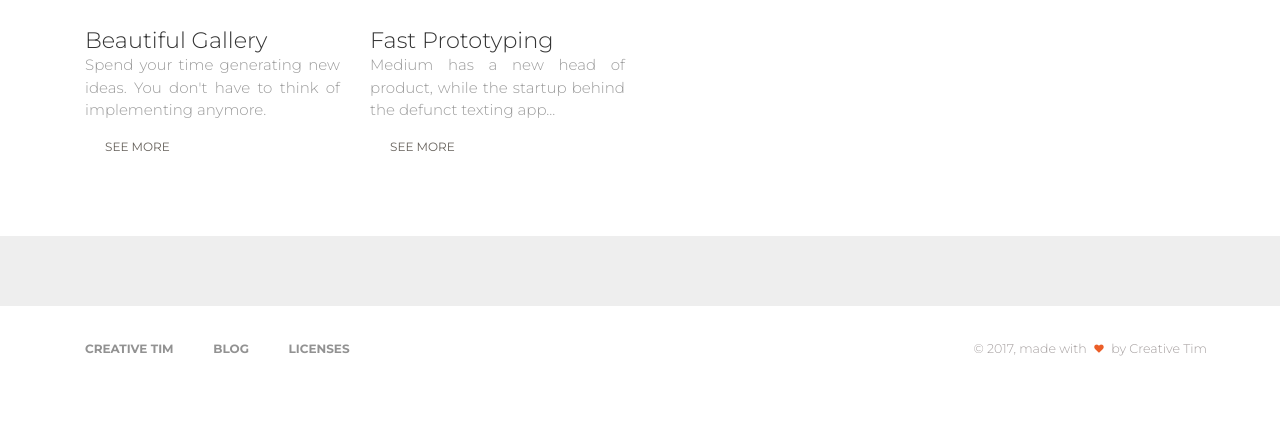
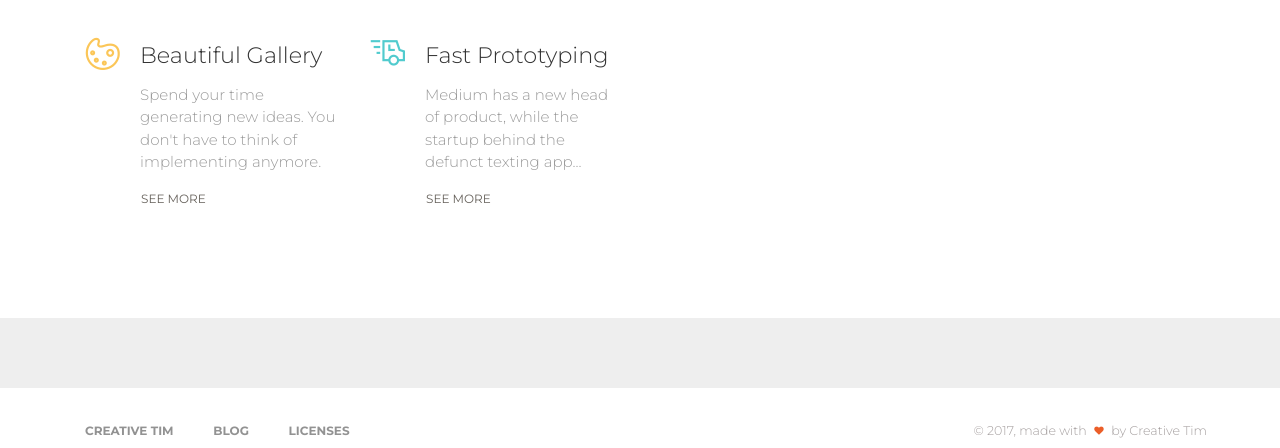
Before and after one commit to PangoProject/PangoICO, a plain HTML site: page MainICOPage/landingpage.html in a window 1280 px wide. Shown: the part 2028-2476 px from the top of the page. Before the commit the page ends 2419 px from the top, so only its background shows below. Drawn offline with Linux system fonts and the light colour scheme; animation ran at ten frames a second.

Commit message:
fixed a CSS error with Info section

```diff
--- a/MainICOPage/assets/css/overide.css
+++ b/MainICOPage/assets/css/overide.css
@@ -133,3 +133,44 @@ canvas {
     bottom: 1.25%;
     visibility: visible;
 }
+.info {
+    padding: 30px 0 30px;
+    text-align: center;
+    max-width: 400px;
+    margin: 0 auto;
+}
+.info .icon {
+    margin-top: 0;
+    font-size: 3.4em;
+}
+.info .icon.icon-sm {
+    font-size: 1.6em;
+}
+.info .icon .fa {
+    width: 48px;
+}
+.info h4,
+.info .h4 {
+    margin-top: 15px;
+    margin-bottom: 15px;
+}
+
+.info-horizontal {
+    text-align: left;
+    margin-top: 0;
+}
+.info-horizontal .icon {
+    float: left;
+    margin-top: 5px;
+    margin-right: 20px;
+    font-size: 2.5em;
+}
+.info-horizontal .icon .fa {
+    width: 48px;
+}
+.info-horizontal .description {
+    overflow: hidden;
+}
+.info-horizontal .btn {
+    margin-left: -19px;
+}
```
